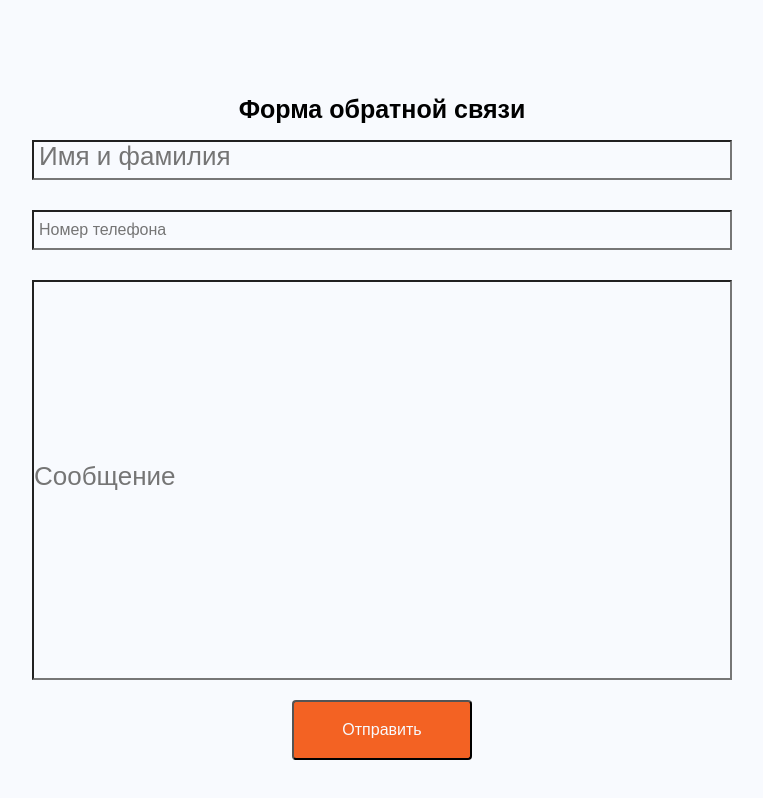
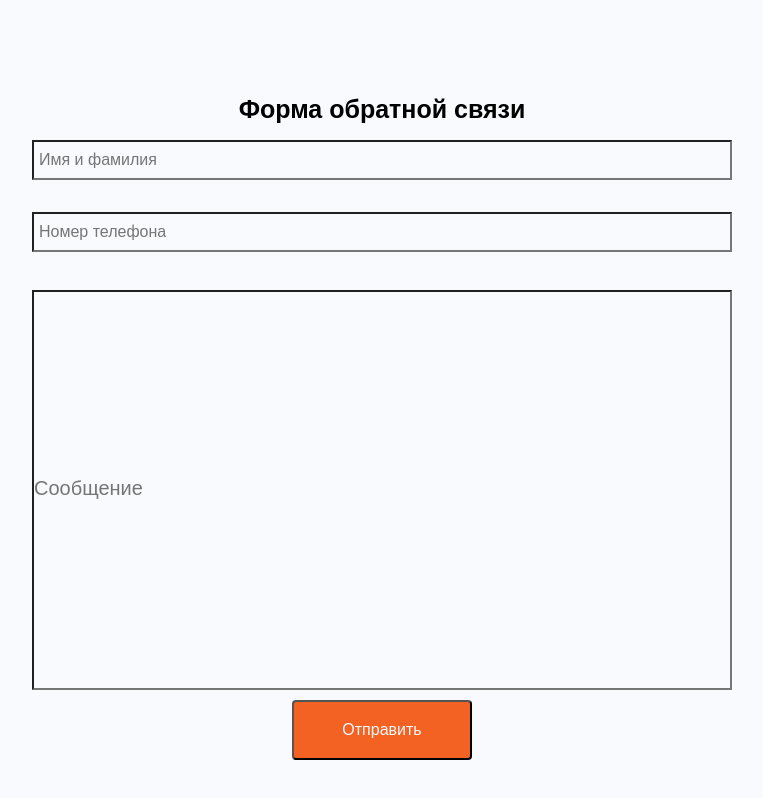
Before and after one commit to NOTAN0209/Forma_Test_Ex, a React (Create React App) app in the folder my-app/: page / in a window 1280 px wide. Shown: the top 798 px of the page, without its empty margins (468-1231 px from the left). Built offline with nearby package versions, Linux system fonts and the light colour scheme.

Commit message:
Did tel mask and mistake field

```diff
--- a/my-app/src/components/form/form.css
+++ b/my-app/src/components/form/form.css
@@ -154,7 +154,6 @@
     height: 120px;
 }
 
-
 @media (max-width:360px){
     .inputNameColumn{
         width: 330px;
@@ -170,90 +169,6 @@
     padding:5px;
     z-index: 4;
 }
-
-
-/*inputNumber*/
-
-.inputTelTitle{
-    width: 700px;
-    height: 20px;
-    font-size: 16px;
-    top: -50px;
-
-}
-.inputNumberColumn{
-    width: 700px;
-    height:70px;
-}
-
-@media (max-width:360px){
-    .inputNumberColumn{
-        width: 330px;
-        height: 80px;
-    }
-}
-
-.inputNumber{
-    width: 700px;
-    height: 40px;
-    font-size: 16px;
-    padding: 5px;
-}
-
-input[type = text]::placeholder{
-    font-size: 26px;
-    top:-100px;
-}
-
-
-@media (max-width:360px){
-    .inputNumber{
-        width: 330px;
-        height: 40px;
-    }
-}
-
-input[type=tel]{
-    width: 700px;
-    height: 40px;
-    font-size: 16px;
-    top: -50px;
-}
-
-@media (max-width:1024px){
-    input[type=tel]{
-        width: 150px;
-        height: 40px;
-    }
-}
-
-@media (max-width:360px){
-    input[type=tel]{
-        width: 330px;
-        height: 40px;
-        padding: 15px;
-        font-size: 14px;
-    }
-}
-
-
-.inputMessage{
-    width: 700px;
-    height: 400px;
-    top:-140px;
-    padding-top: 0px;
-}
-
-.
-
-@media (max-width:360px){
-    .inputMessage{
-        width: 330px;
-        height: 40px;
-        top:0px;
-    }
-}
-
 
 /*mistakeName*/
 .mistakeNameVisible{
@@ -302,6 +217,87 @@ input[type=tel]{
     }
 }
 
+/*inputTel*/
+.inputTelColumn{
+    width: 700px;
+    height: 80px;
+}
+
+.inputTel{
+    width: 700px;
+    height: 40px;
+    font-size: 16px;
+    padding: 5px;
+    top:-48px;
+}
+
+.mistakeTelVisible{
+    width: 700px;
+    height: 30px;
+    top:-55px;
+    font-size: 14px;
+    background: #F36223;
+    color: #F8FAFE;
+    padding: 5px 10px;
+    z-index: 3;
+}
+
+@media (max-width:360px){
+    .mistakeTelVisible{
+        width: 330px;
+        height: 30px;
+        padding: 5px 20px 5px 15px;
+    }
+}
+
+.mistakeTel{
+    width: 700px;
+    height: 30px;
+    display: block;
+    background:#F8FAFE;
+    color: #F8FAFE;
+    padding: 2px 20px;
+    z-index: 3;
+    font-size: 16px;
+    top:-45px;
+}
+
+@media (max-width:1024px){
+    .mistakeTel{
+        width: 500px;
+        height: 30px;
+        padding: 15px 20px 5px 15px;
+    }
+}
+
+@media (max-width:360px){
+    .mistakeTel{
+        width: 330px;
+        height: 30px;
+        padding: 15px 20px 5px 15px;
+    }
+}
+
+/*inputText*/
+
+.inputText{
+    width: 700px;
+    height: 400px;
+    top:-130px;
+}
+
+@media (max-width:360px){
+    .inputText{
+        width: 330px;
+        height: 40px;
+        top:0px;
+    }
+}
+
+input[type=textarea]::placeholder{
+    font-size: 20px;
+    padding-top: 0px;
+}
 
 .form__border{
     width: 750px;
--- a/my-app/src/components/form/form.jsx
+++ b/my-app/src/components/form/form.jsx
@@ -1,7 +1,8 @@
 import { useState } from 'react';
 import './form.css';
+import InputMask from "react-input-mask";
 
-let errorInitial = { name: null, rating: null };
+let errorInitial = { name: null, tel: null };
 
 function Form() {
 
@@ -9,11 +10,10 @@ function Form() {
     let [error, setError] = useState({ errorInitial });
     localStorage.setItem('reviewFormInput', JSON.stringify(input));
 
-    // console.log(input);
-
     function handleSubmit (event){
         event.preventDefault();
 
+        //validation inputName
         if (input?.name.trim() === '') {
             setError({ ...error, name: 'Вы забыли указать имя и фамилию' });
             return;
@@ -26,15 +26,29 @@ function Form() {
             return;
         }
 
-        let rating = +input?.rating;
-
-        if (isNaN(rating) || rating < 1 || rating > 5) {
-            setError({ ...error, rating: 'Оценка должна быть от 1 до 5' });
+        //validation inputTel
+        if (input?.tel.trim() === '') {
+            setError({ ...error,tel: 'Вы забыли указать телефон' });
             return;
         }
 
-        setInput({ name: "", rating: "", text: "" });
-        console.log("Проверка завершена");
+        //validation inputText
+
+        if (input?.text.trim() === '') {
+            setError({ ...error, name: 'Вы забыли написать сообщение' });
+            return;
+        }
+
+        let textLength = input?.text.trim().length;
+
+        if (textLength <= 2) {
+            setError({ ...error, name: 'Имя не может быть короче 2-х символов' });
+            return;
+        }
+
+        setInput({ name: "", tel: "+79999999999 ", text: "" });
+
+        alert("Проверка завершена");
         };
 
         // Срабатывает при вводе имени
@@ -47,16 +61,25 @@ function Form() {
             setError({ ...errorInitial })
         };
 
-    // Срабатывает при вводе рейтинга
-    let handleInputRating = (event) => {
-        setInput({ ...input, rating: event.target.value });
+        // Срабатывает при вводе телефона
+        let handleInputTel = (event) => {
+            setInput({ ...input, tel: event.target.value });
         };
 
-    // Срабатывает при фокусе на поле с рейтингом
-    let handleFocusRating = () => {
+        // Срабатывает при фокусе на поле с телефоном
+        let handleFocusTel = () => {
             setError({ ...errorInitial })
-    }
+        };
 
+        // Срабатывает при вводе сообщения
+        let handleInputText = (event) => {
+            setInput({ ...input, text: event.target.value });
+        };
+
+        // Срабатывает при фокусе на поле ссообщением
+        let handleFocusText = () => {
+            setError({ ...errorInitial })
+        };
     return (
         <form className="form" onSubmit={handleSubmit} >
             <fieldset className="formBorder">
@@ -77,28 +100,28 @@ function Form() {
                             <div className={`mistakeNameVisible ${error.name ? '' : `mistakeName`}`}>{error.name}</div>
                         </div>
 
-                        <div className="inputNumberColumn">
-
-                            <input
-                                type="tel"
-                                pattern="2[0-9]{3}-[0-9]{3}"
-                                name="rating"
+                        <div className="inputTelColumn">
+                            <InputMask
+                                    mask="+7(999)999-99-99"
+                                    name="tel"
                                     placeholder="Номер телефона"
-                                className="inputNumber"
-                                value={input?.rating}
-                                onInput={handleInputRating}
-                                onFocus={handleFocusRating}
+                                    className="inputTel"
+                                    value={input?.tel}
+                                    onInput={handleInputTel}
+                                    onFocus={handleFocusTel}
                                     />
-
-                            <div className={`mistakeNumberVisible ${error.rating ? '' : "mistakeNumber"}`}>{error.rating}</div>
+                            <div className={`mistakeTelVisible ${error.tel ? '' : `mistakeTel`}`}>{error.tel}</div>
                         </div>
                  </div>
 
                 <input
-                    type="text"
-                    name="textMessage"
+                    type="textarea"
+                    name="text"
                     placeholder="Сообщение"
-                    className="inputMessage"
+                    className="inputText"
+                    value={input?.text}
+                    onInput={handleInputText}
+                    onFocus={handleFocusText}
                 />
 
 
--- /dev/null
+++ b/package.json
@@ -0,0 +1,5 @@
+{
+  "dependencies": {
+    "react-input-mask": "^2.0.4"
+  }
+}
```
Also changed, not shown: 1 other file (tests, documents, lock files or other folders). Lines whose indentation alone changed are shown as unchanged.
